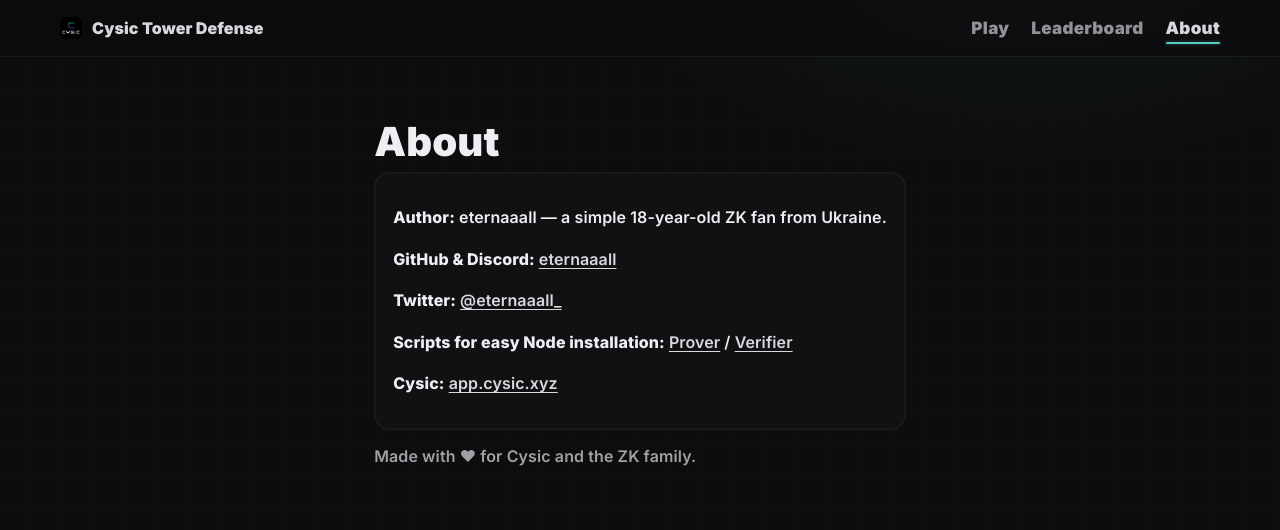
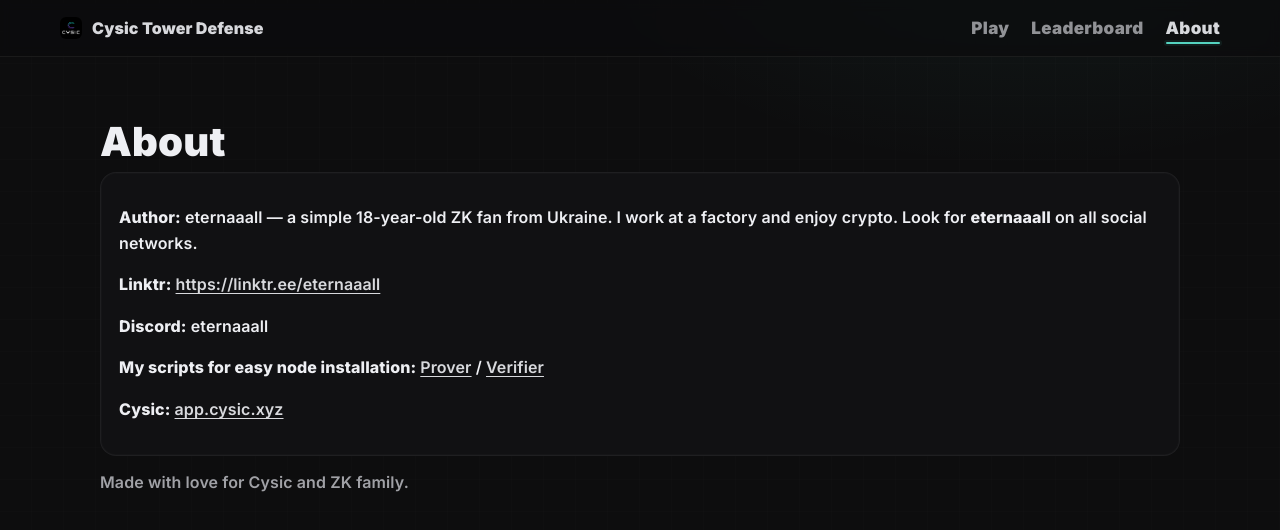
Before and after one commit to eternaaall/cysic-tower-defense, a React (Vite) app in the folder apps/web/: page /about in a window 1280 px wide. Shown: the top 530 px of the page. Built offline with nearby package versions, Linux system fonts and the light colour scheme; no server answers.

Commit message:
Update About.tsx

```diff
--- a/apps/web/src/pages/About.tsx
+++ b/apps/web/src/pages/About.tsx
@@ -7,14 +7,14 @@
       <h1>About</h1>
 
       <div className="about-card">
-        <p><strong>Author:</strong> eternaaall — a simple 18-year-old ZK fan from Ukraine.</p>
-        <p><strong>GitHub & Discord:</strong> <a href="https://github.com/eternaaall" target="_blank" rel="noreferrer">eternaaall</a></p>
-        <p><strong>Twitter:</strong> <a href="https://twitter.com/eternaaall_" target="_blank" rel="noreferrer">@eternaaall_</a></p>
-        <p><strong>Scripts for easy Node installation:</strong> <a href="https://github.com/eternaaall/provercysic" target="_blank" rel="noreferrer">Prover</a> / <a href="https://github.com/eternaaall/verifcysic" target="_blank" rel="noreferrer">Verifier</a></p>
+        <p><strong>Author:</strong> eternaaall — a simple 18-year-old ZK fan from Ukraine. I work at a factory and enjoy crypto. Look for <b>eternaaall</b> on all social networks.</p>
+        <p><strong>Linktr:</strong> <a href="https://linktr.ee/eternaaall" target="_blank" rel="noreferrer">https://linktr.ee/eternaaall</a></p>
+        <p><strong>Discord:</strong> eternaaall</p>
+        <p><strong>My scripts for easy node installation:</strong> <a href="https://github.com/eternaaall/provercysic" target="_blank" rel="noreferrer">Prover</a> / <a href="https://github.com/eternaaall/verifcysic" target="_blank" rel="noreferrer">Verifier</a></p>
         <p><strong>Cysic:</strong> <a href="https://app.cysic.xyz" target="_blank" rel="noreferrer">app.cysic.xyz</a></p>
       </div>
 
-      <p className="love">Made with ♥ for Cysic and the ZK family.</p>
+      <p className="love">Made with love for Cysic and ZK family.</p>
     </motion.div>
   )
 }
```
